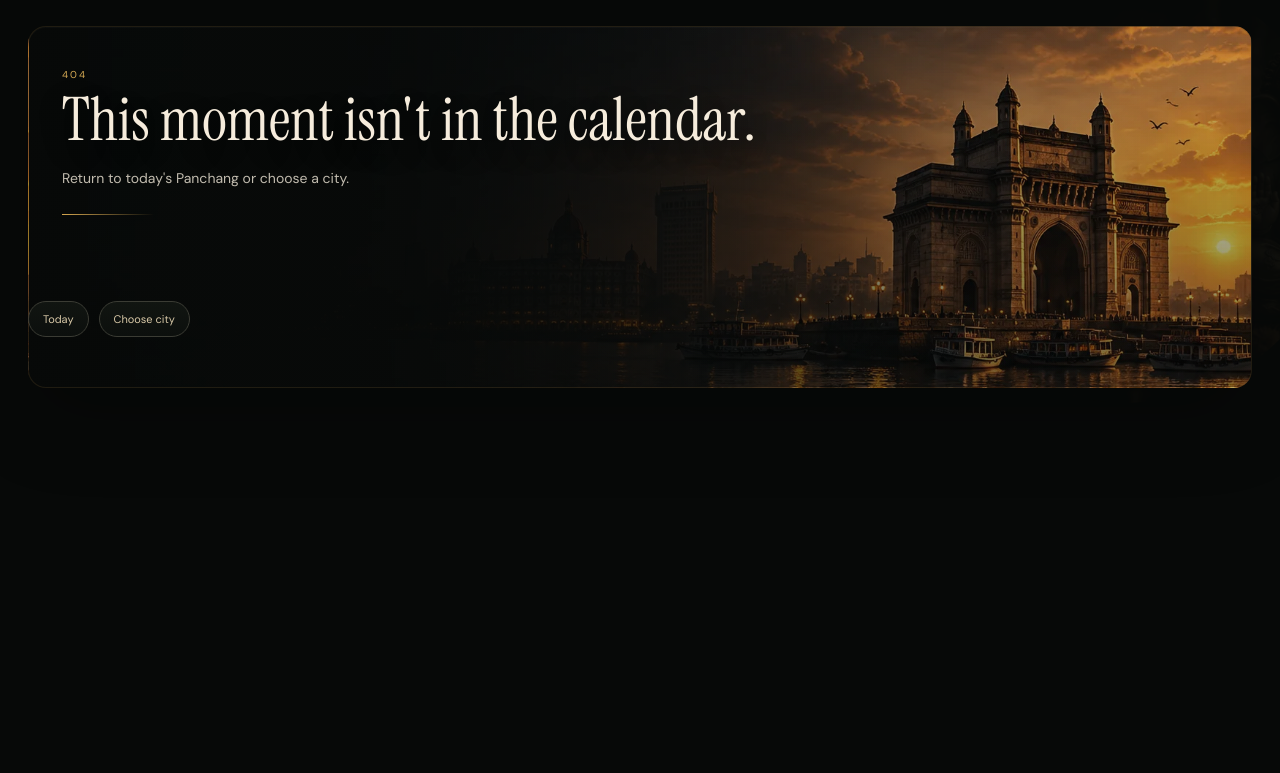
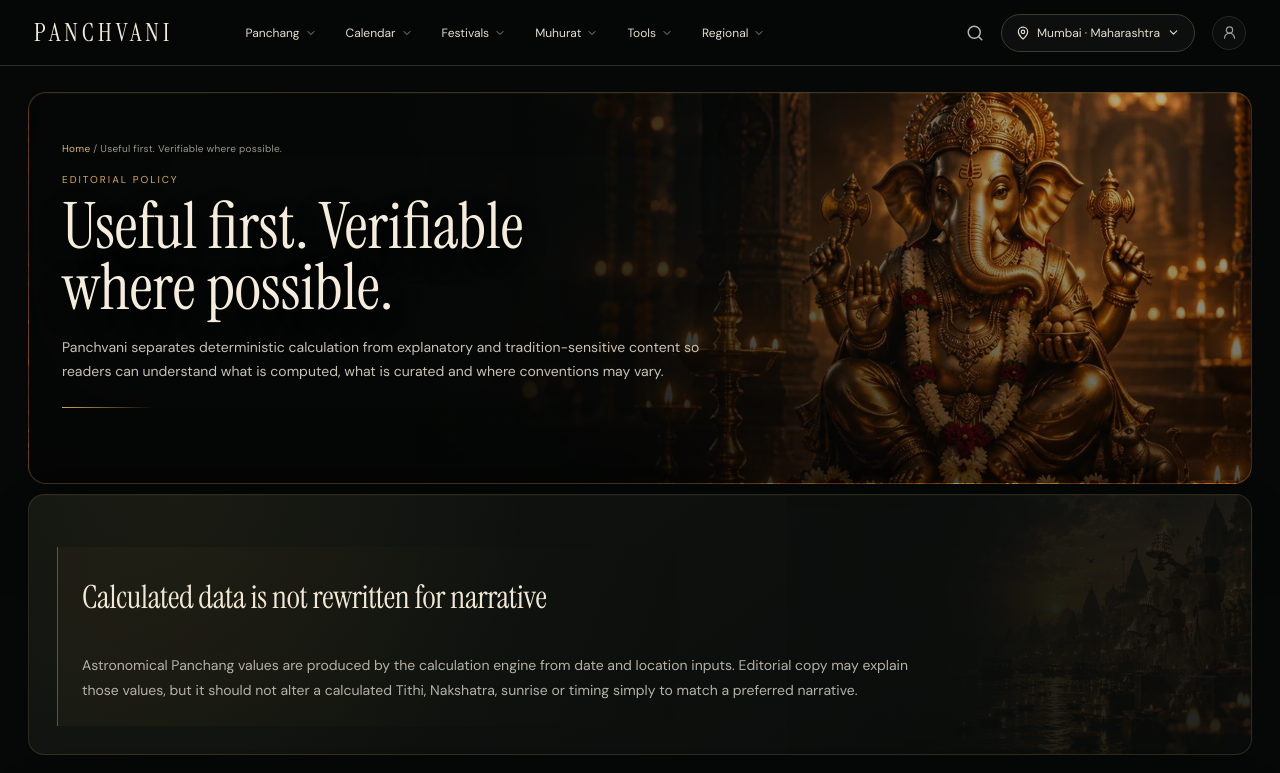
Before and after one commit to SviatF/chanag.xx, a Next.js app: page /editorial-policy in a window 1280 px wide. Before the commit this address had no page. Shown: the top 773 px of the page. Built offline with nearby package versions, Linux system fonts and the light colour scheme.

Commit message:
Add Panchvani editorial policy page

```diff
--- /dev/null
+++ b/app/editorial-policy/page.tsx
@@ -0,0 +1,21 @@
+import TrustPage from "@/components/TrustPage";
+
+export const metadata={
+  title:"Panchvani Editorial Policy",
+  description:"How Panchvani separates calculated Panchang data from explanatory, festival and traditional-rule content."
+};
+
+export default function Page(){
+  return <TrustPage
+    kicker="EDITORIAL POLICY"
+    title="Useful first. Verifiable where possible."
+    subtitle="Panchvani separates deterministic calculation from explanatory and tradition-sensitive content so readers can understand what is computed, what is curated and where conventions may vary."
+    sections={[
+      {title:"Calculated data is not rewritten for narrative",paragraphs:["Astronomical Panchang values are produced by the calculation engine from date and location inputs. Editorial copy may explain those values, but it should not alter a calculated Tithi, Nakshatra, sunrise or timing simply to match a preferred narrative."]},
+      {title:"Tradition-sensitive content",paragraphs:["Festival observance and Muhurat practice can vary by region, sampradaya and practitioner. When Panchvani provides a general rule or broad timing reference, the page should state that scope rather than implying a single universal religious rule."]},
+      {title:"No synthetic freshness",paragraphs:["Pages should not receive a new date, updated label or freshness claim unless underlying data, calculation logic or editorial information has materially changed. The platform is designed to distinguish recurring calculated pages from genuinely updated editorial content."]},
+      {title:"Programmatic content standard",paragraphs:["City and date pages are published because their underlying timings and calendar state are location- or date-specific, not merely because a template can generate another URL. Search indexing is deliberately narrower than runtime coverage and expands from demand and quality signals."]},
+      {title:"Corrections",paragraphs:["Verified factual or calculation issues should be corrected at the source layer where possible so every affected page benefits from the fix. Material rule changes should also be covered by regression tests when they can be expressed deterministically."]}
+    ]}
+  />;
+}
```
